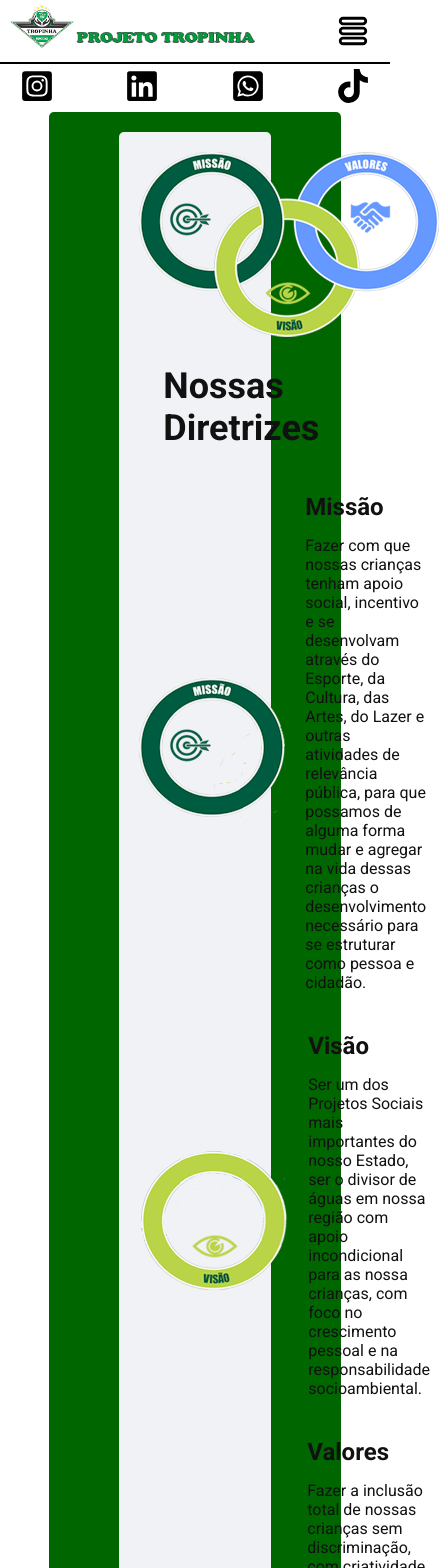
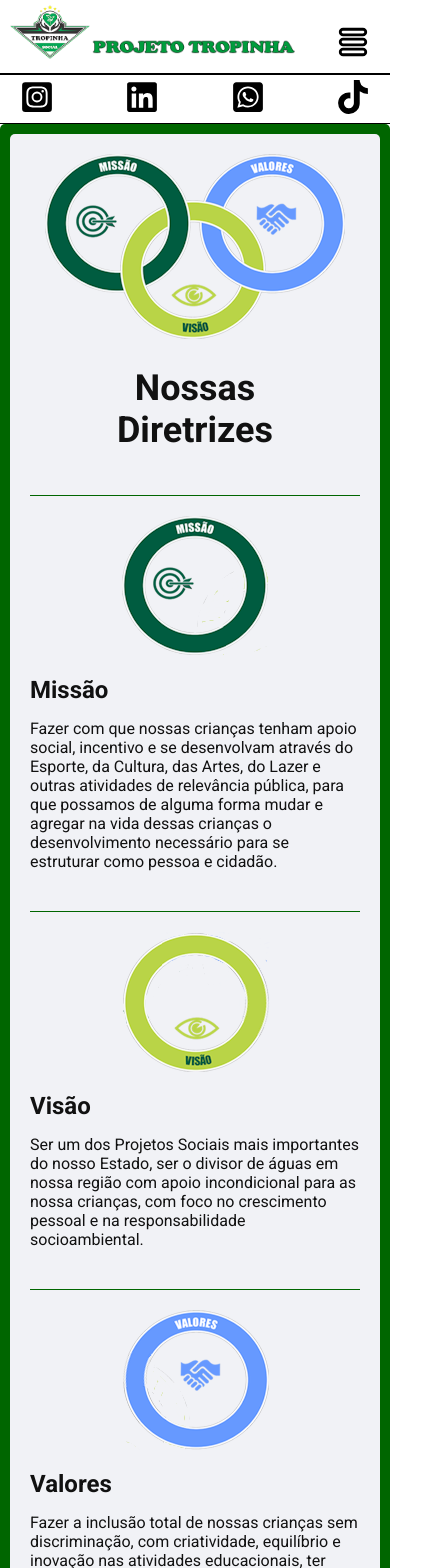
Before and after one commit to diasbrunodev/site_projeto_social_tropinha, a React (Create React App) app: page /diretrizes in a window 390 px wide. Shown: the top 1568 px of the page, 439 px wide, since content can reach past the window. Built offline with nearby package versions, Linux system fonts and the light colour scheme.

Commit message:
acertando responsividade

```diff
--- a/src/components/Header/styles.ts
+++ b/src/components/Header/styles.ts
@@ -42,10 +42,10 @@ export const LogoDiv = styled.div`
   align-items: end;
 
   .divLogo {
-    width: 8em;
+    width: 9em;
 
     @media (max-width: ${breakpoints.desktop}) {
-      width: 4em;
+      width: 5em;
     }
 
     img {
@@ -54,10 +54,10 @@ export const LogoDiv = styled.div`
   }
 
   .divTitleLogo {
-    width: 17em;
+    width: 24em;
 
     @media (max-width: ${breakpoints.desktop}) {
-      width: 11.5em;
+      width: 13em;
     }
 
     img {
@@ -73,7 +73,7 @@ export const Links = styled.ul`
 
   a {
     color: ${Colors.green2};
-    font-size: 12px;
+    font-size: 16px;
     font-weight: bold;
   }
 
@@ -112,6 +112,7 @@ export const IconContainers = styled.div`
     width: 100%;
     margin: 0;
     padding: 5px 20px;
+    border-bottom: 1px solid black;
   }
 `
 
--- a/src/components/HelpUs/styles.ts
+++ b/src/components/HelpUs/styles.ts
@@ -7,6 +7,7 @@ export const ContainerHelp = styled.div`
 
   @media (max-width: ${breakpoints.desktop}) {
     background-color: ${Colors.white};
+    padding: 10px;
   }
 
   ${H3} {
--- a/src/components/HelpUsPhoto/styles.ts
+++ b/src/components/HelpUsPhoto/styles.ts
@@ -1,12 +1,8 @@
 import styled from 'styled-components'
-import { Colors, breakpoints } from '../../styles'
+import { breakpoints } from '../../styles'
 
 export const ContainerHelp = styled.div`
   width: 100%;
-
-  @media (max-width: ${breakpoints.desktop}) {
-    border: 1px solid ${Colors.green2};
-  }
 
   img {
     width: 100%;
--- a/src/pages/AboutUs/styles.ts
+++ b/src/pages/AboutUs/styles.ts
@@ -1,5 +1,5 @@
 import styled from 'styled-components'
-import { Colors } from '../../styles'
+import { Colors, breakpoints } from '../../styles'
 
 export const BackgroundAboutUs = styled.div`
   background-color: ${Colors.green2};
@@ -7,6 +7,12 @@ export const BackgroundAboutUs = styled.div`
   width: 75%;
   margin: 0 auto 20px;
   border-radius: 5px;
+
+  @media (max-width: ${breakpoints.desktop}) {
+    width: 100%;
+    padding: 10px;
+    margin: 0;
+  }
 `
 
 export const ContainerAboutUs = styled.section`
@@ -16,6 +22,10 @@ export const ContainerAboutUs = styled.section`
   margin: auto;
   border-radius: 5px;
   padding: 20px;
+
+  @media (max-width: ${breakpoints.desktop}) {
+    width: 100%;
+  }
 `
 
 export const ButtonLink = styled.div`
--- a/src/pages/Contacts/index.tsx
+++ b/src/pages/Contacts/index.tsx
@@ -151,10 +151,9 @@ export const Contact = () => {
 
         <DivLocation>
           <H3>Nossa Localização</H3>
-          <P>
-            Estamos na Travessa Carlos Xavier, nº 96, Madureira, Rio de Janeiro
-            - RJ - CEP: 21310-010
-          </P>
+          <P>Estamos na Travessa Carlos Xavier, nº 96</P>
+          <P>Madureira, Rio de Janeiro - RJ</P>
+          <P>CEP: 21310-010</P>
           <P>Clube dos Subtenentes e Sargentos dos Bombeiros</P>
         </DivLocation>
 
--- a/src/pages/Guidelines/index.tsx
+++ b/src/pages/Guidelines/index.tsx
@@ -10,7 +10,11 @@ import {
   ButtonLink,
   ContainerAboutUs
 } from '../AboutUs/styles'
-import { GuidelineSection, LogoMainDiv } from './styles'
+import {
+  ContainerGuidelineSection,
+  GuidelineSection,
+  LogoMainDiv
+} from './styles'
 
 export const Guidelines = () => {
   return (
@@ -23,7 +27,7 @@ export const Guidelines = () => {
 
           <H2>Nossas Diretrizes</H2>
 
-          <div>
+          <ContainerGuidelineSection>
             <GuidelineSection>
               <img src={logoMissao} alt="logo diretrizes" />
               <div>
@@ -52,7 +56,7 @@ export const Guidelines = () => {
               </div>
             </GuidelineSection>
 
-            <GuidelineSection>
+            <GuidelineSection className="border-last-GuidelineSection">
               <img src={logoValores} alt="logo diretrizes" />
               <div>
                 <H3>Valores</H3>
@@ -65,7 +69,7 @@ export const Guidelines = () => {
                 </P>
               </div>
             </GuidelineSection>
-          </div>
+          </ContainerGuidelineSection>
         </div>
 
         <ButtonLink>
--- a/src/pages/Guidelines/styles.ts
+++ b/src/pages/Guidelines/styles.ts
@@ -1,4 +1,5 @@
 import styled from 'styled-components'
+import { Colors, breakpoints } from '../../styles'
 
 export const LogoMainDiv = styled.div`
   text-align: center;
@@ -11,11 +12,32 @@ export const GuidelineSection = styled.section`
   justify-content: space-around;
   align-items: center;
 
+  @media (max-width: ${breakpoints.desktop}) {
+    flex-direction: column;
+    border-top: 1px solid ${Colors.green2};
+    padding-top: 20px;
+  }
+
   div {
     margin-left: 20px;
+
+    @media (max-width: ${breakpoints.desktop}) {
+      margin-left: 0;
+    }
   }
 
   img {
     height: 100%;
+
+    @media (max-width: ${breakpoints.desktop}) {
+      margin-bottom: 20px;
+    }
   }
 `
+
+export const ContainerGuidelineSection = styled.div`
+  @media (max-width: ${breakpoints.desktop}) {
+    border-bottom: 1px solid ${Colors.green2};
+    margin-bottom: 30px;
+  }
+`
--- a/src/pages/PartnersPage/styles.ts
+++ b/src/pages/PartnersPage/styles.ts
@@ -1,10 +1,15 @@
 import styled from 'styled-components'
 import { H2, H3 } from '../../components/Project/styles'
 import { H4 } from '../../components/HelpUs/styles'
+import { breakpoints } from '../../styles'
 
 export const PartnerSection = styled.section`
   ${H2} {
     margin-bottom: 30px;
+
+    @media (max-width: ${breakpoints.desktop}) {
+      margin-bottom: 10px;
+    }
   }
 `
 
@@ -14,6 +19,12 @@ export const DivImages = styled.div`
   display: flex;
   flex-direction: row;
   justify-content: space-between;
+
+  @media (max-width: ${breakpoints.desktop}) {
+    flex-direction: column;
+    align-items: center;
+    gap: 30px;
+  }
 `
 
 export const DivInfoPartners = styled.div`
```
